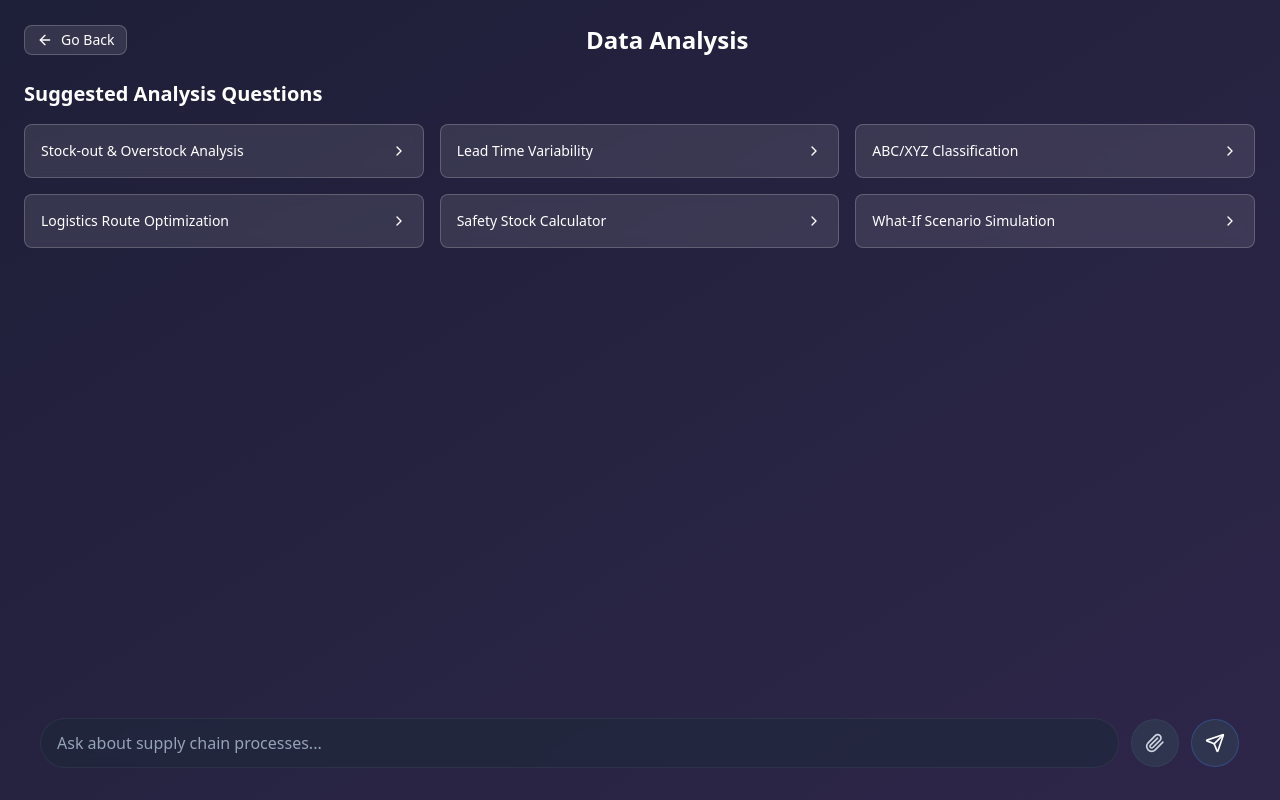
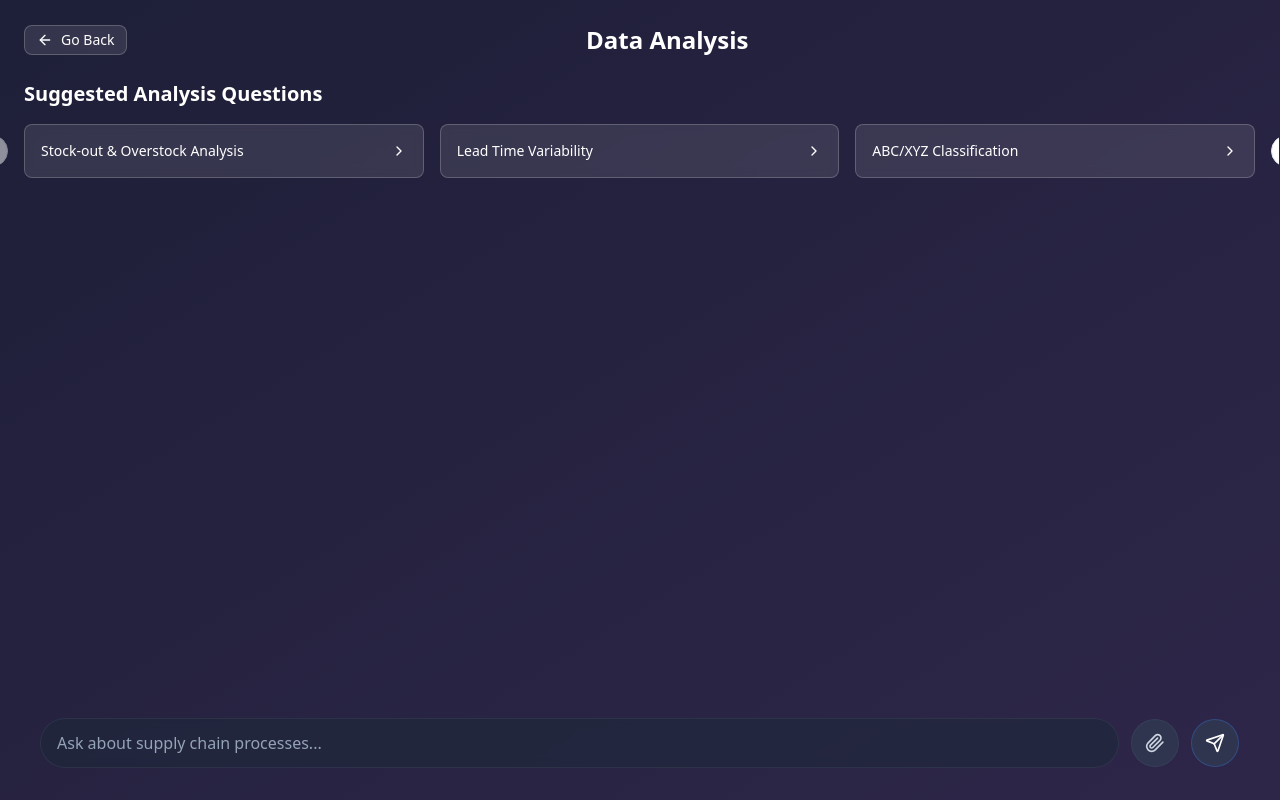
Before and after one commit to Viswajith03/plate-to-flow-chat, a React (Vite) app: page /data-analysis in a window 1280 px wide. Built offline with nearby package versions, Linux system fonts and the light colour scheme.

Commit message:
Add horizontal scroll to suggestion cards
Implemented a horizontal scroll bar for the suggestion cards in the Data Analysis section, improving the layout and user experience.

```diff
--- a/src/components/SuggestionCards.tsx
+++ b/src/components/SuggestionCards.tsx
@@ -1,6 +1,13 @@
 
 import React, { useState } from 'react';
 import { ChevronDown, ChevronRight } from 'lucide-react';
+import {
+  Carousel,
+  CarouselContent,
+  CarouselItem,
+  CarouselNext,
+  CarouselPrevious,
+} from './ui/carousel';
 
 interface SuggestionCard {
   title: string;
@@ -80,9 +87,16 @@ const SuggestionCards: React.FC<SuggestionCardsProps> = ({ onQuestionClick }) =>
       <h3 className="text-xl font-semibold text-white mb-4">
         Suggested Analysis Questions
       </h3>
-      <div className="grid grid-cols-1 md:grid-cols-2 lg:grid-cols-3 gap-4">
+      <Carousel
+        opts={{
+          align: "start",
+        }}
+        className="w-full"
+      >
+        <CarouselContent className="-ml-2 md:-ml-4">
           {suggestionCards.map((card, index) => (
-          <div key={index} className="bg-white/10 backdrop-blur-sm border border-white/20 rounded-lg overflow-hidden">
+            <CarouselItem key={index} className="pl-2 md:pl-4 md:basis-1/2 lg:basis-1/3">
+              <div className="bg-white/10 backdrop-blur-sm border border-white/20 rounded-lg overflow-hidden h-full">
                 <button
                   onClick={() => toggleCard(index)}
                   className="w-full p-4 text-left flex items-center justify-between hover:bg-white/5 transition-colors"
@@ -109,8 +123,12 @@ const SuggestionCards: React.FC<SuggestionCardsProps> = ({ onQuestionClick }) =>
                   </div>
                 )}
               </div>
+            </CarouselItem>
           ))}
-      </div>
+        </CarouselContent>
+        <CarouselPrevious />
+        <CarouselNext />
+      </Carousel>
     </div>
   );
 };
```
Lines whose indentation alone changed are shown as unchanged.
